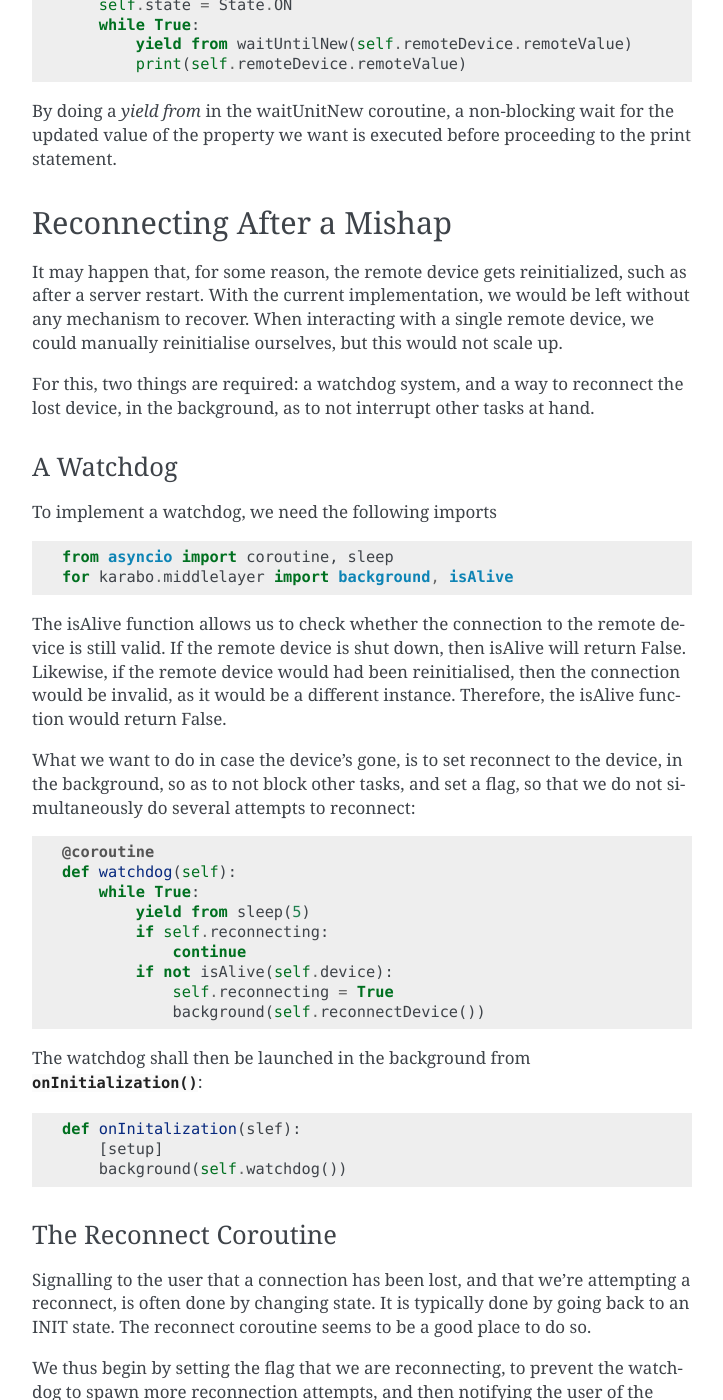
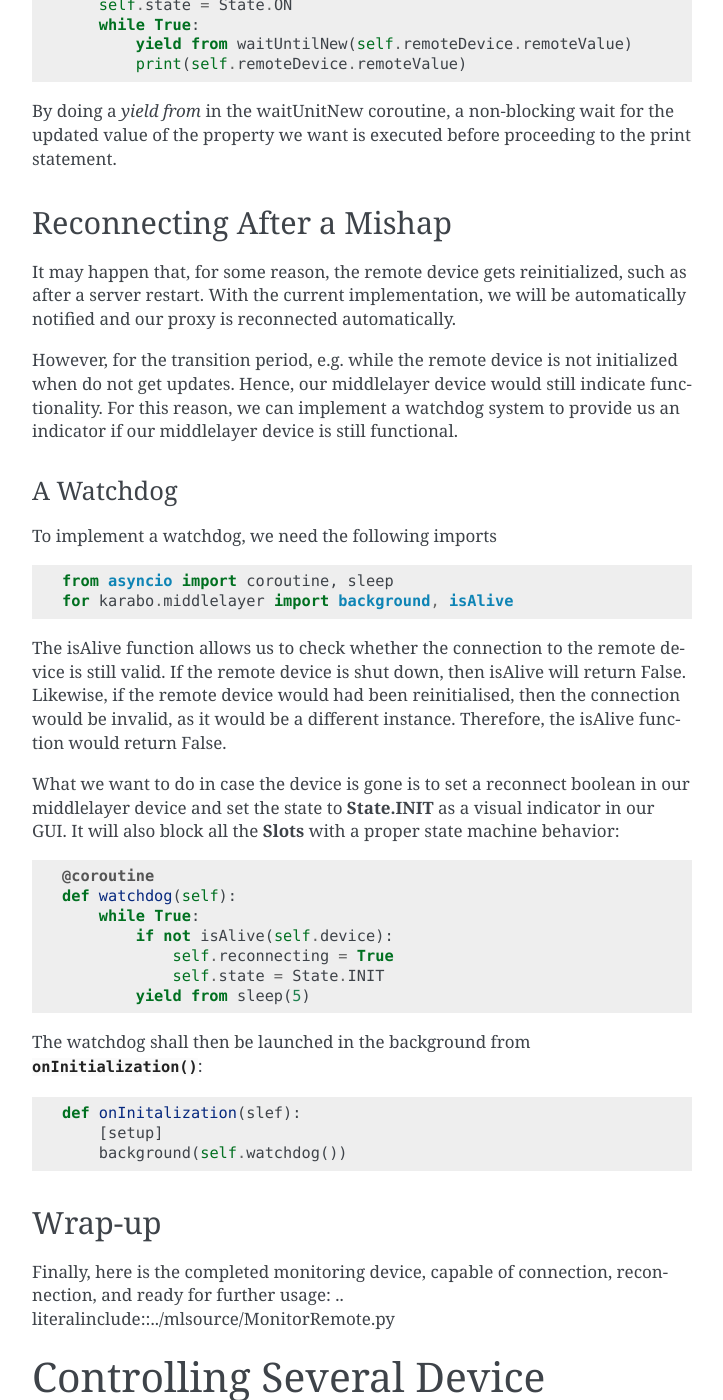
Before and after one commit to European-XFEL/howToMiddlelayer, a Sphinx documentation site: the page built from source/chap3/connect_reconnect.rst, in a window 1280 px wide and 1400 px high, scrolled down 1926 px. Shown: the whole window, without its empty margins (388-1111 px from the left). Built offline with Sphinx 7.4.7, drawn with Linux system fonts in a browser that asks for light colours; pages that are not in the unit, such as notebooks, are missing from menus; some of the changed text lies outside the part shown.

Commit message:
align the reconnect function

```diff
--- a/source/chap3/connect_reconnect.rst
+++ b/source/chap3/connect_reconnect.rst
@@ -95,12 +95,13 @@
 +++++++++++++++++++++++++++
 It may happen that, for some reason, the remote device gets reinitialized,
 such as after a server restart.
-With the current implementation, we would be left without any mechanism to
-recover. When interacting with a single remote device, we could manually
-reinitialise ourselves, but this would not scale up.
+With the current implementation, we will be automatically notified
+and our proxy is reconnected automatically.
 
-For this, two things are required: a watchdog system, and a way to reconnect
-the lost device, in the background, as to not interrupt other tasks at hand.
+However, for the transition period, e.g. while the remote device is not
+initialized when do not get updates. Hence, our middlelayer device would
+still indicate functionality. For this reason, we can implement a watchdog
+system to provide us an indicator if our middlelayer device is still functional.
 
 A Watchdog
 ----------
@@ -116,21 +117,20 @@
 then the connection would be invalid, as it would be a different instance.
 Therefore, the isAlive function would return False.
 
-What we want to do in case the device's gone, is to set reconnect to the
-device, in the background, so as to not block other tasks, and set a flag,
-so that we do not simultaneously do several attempts to reconnect:
+What we want to do in case the device is gone is to set a reconnect boolean
+in our middlelayer device and set the state to **State.INIT** as a visual
+indicator in our GUI. It will also block all the **Slots** with a proper state
+machine behavior:
 
 .. code-block:: Python
 
     @coroutine
     def watchdog(self):
         while True:
-            yield from sleep(5)
-            if self.reconnecting:
-                continue
             if not isAlive(self.device):
                 self.reconnecting = True
-                background(self.reconnectDevice())
+                self.state = State.INIT
+            yield from sleep(5)
 
 The watchdog shall then be launched in the background from
 :func:`onInitialization`:
@@ -141,36 +141,6 @@
         [setup]
         background(self.watchdog())
 
-The Reconnect Coroutine
------------------------
-Signalling to the user that a connection has been lost, and that we're
-attempting a reconnect, is often done by changing state. It is typically
-done by going back to an INIT state.
-The reconnect coroutine seems to be a good place to do so.
-
-We thus begin by setting the flag that we are reconnecting, to prevent the
-watchdog to spawn more reconnection attempts, and then notifying the user of
-the status.
-
-We then proceed to use the connectDevice coroutine to instantiate a new
-connection, with an added timeout, to fail gracefully, would the device not
-be available for a longer period of time, and then try again::
-    @coroutine
-    def reconnectDevice(self):
-        if not self.reconnecting:
-            return
-
-        self.state = State.INIT
-        self.status = "Lost remote device"
-        while self.reconnecting:
-            try:
-                self.device = yield from wait_for(connectDevice(REMOTE_DEVICE),
-                                                  timeout=2)
-                self.reconnecting = False
-                self.status = "Connection established"
-                self.state = State.STARTED
-            except TimeoutError:
-                yield from sleep(1)
 
 
 Wrap-up
@@ -232,54 +202,15 @@
         @coroutine
         def onInitialization(self):
             self.state = State.INIT
+            devices_to_connect = [connectDevice(device) for device
+                                  in self.device_addresses]
+            connections = yield from gather(*devices_to_connect)
 
-            try:
-                devices_to_connect = [connectDevice(device) for device
-                                      in self.device_addresses]
-                connections = yield from wait_for(gather(*devices_to_connect),
-                                                   timeout=2)
 
 By using :func:`karabo.middlelayer.gather` and
 :func:`karabo.middlelayer.background`, we simultaneously execute all the tasks
 in `devices_to_connect` and await their outcomes.
 
-Following this design, we can update the watchdog to check on all the devices:
-
-.. code-block:: Python
-
-    @coroutine
-    def watchdog(self):
-        while True:
-            yield from sleep(5)
-            if self.reconnecting:
-                continue
-            alive = [isAlive(device) for device in self.device_addresses]
-            if any(conn == False for conn in alive):
-                background(self.reconnectDevices())
-                self.reconnecting = True
-                continue
-
-Likewise, :func:`reconnect` can be modified to work with many devices:
-
-.. code-block:: Python
-
-    @coroutine
-    def reconnectDevices(self):
-        if not self.reconnecting:
-            return
-
-        self.state = State.INIT
-        self.status = "Lost remote device"
-        while self.reconnecting:
-            try:
-                devices_to_connect = [connectDevice(device) for device in
-                                      self.device_addresses]
-
-                self.devices = yield from wait_for(gather(*devices_to_connect),
-                                              timeout=2)
-
-            except TimeoutError:
-                yield from sleep(2)
 
 Monitoring Multiple Sources
 +++++++++++++++++++++++++++
@@ -291,8 +222,6 @@
     @coroutine
     def monitorPosition(self):
         while True:
-            if self.reconnecting:
-                yield from sleep(1)
 
             positions_list = [dev.position for dev in self.devices]
             yield from waitUntilNew(*positions_list)
```
Also changed, not shown: 1 other file.
